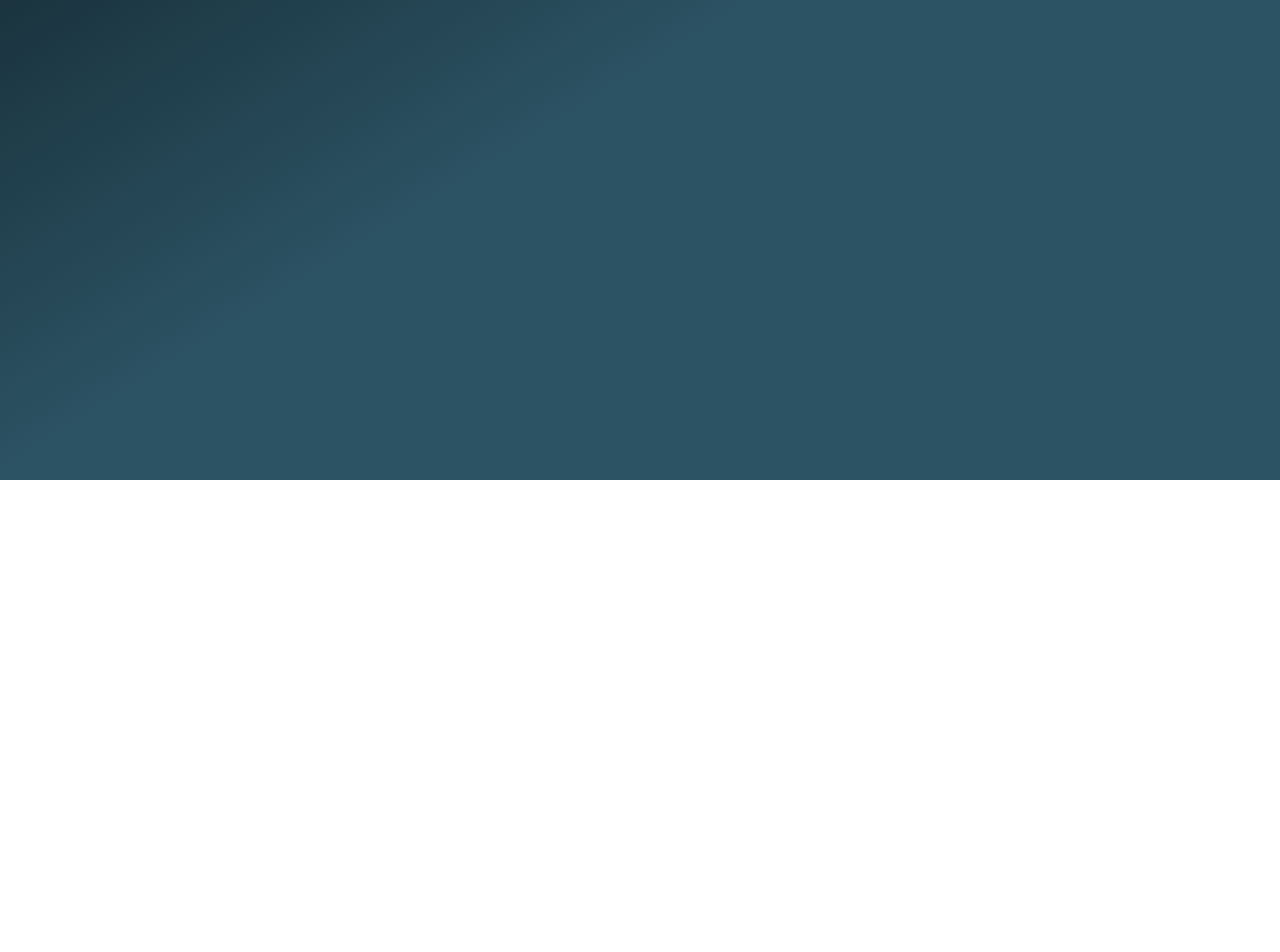
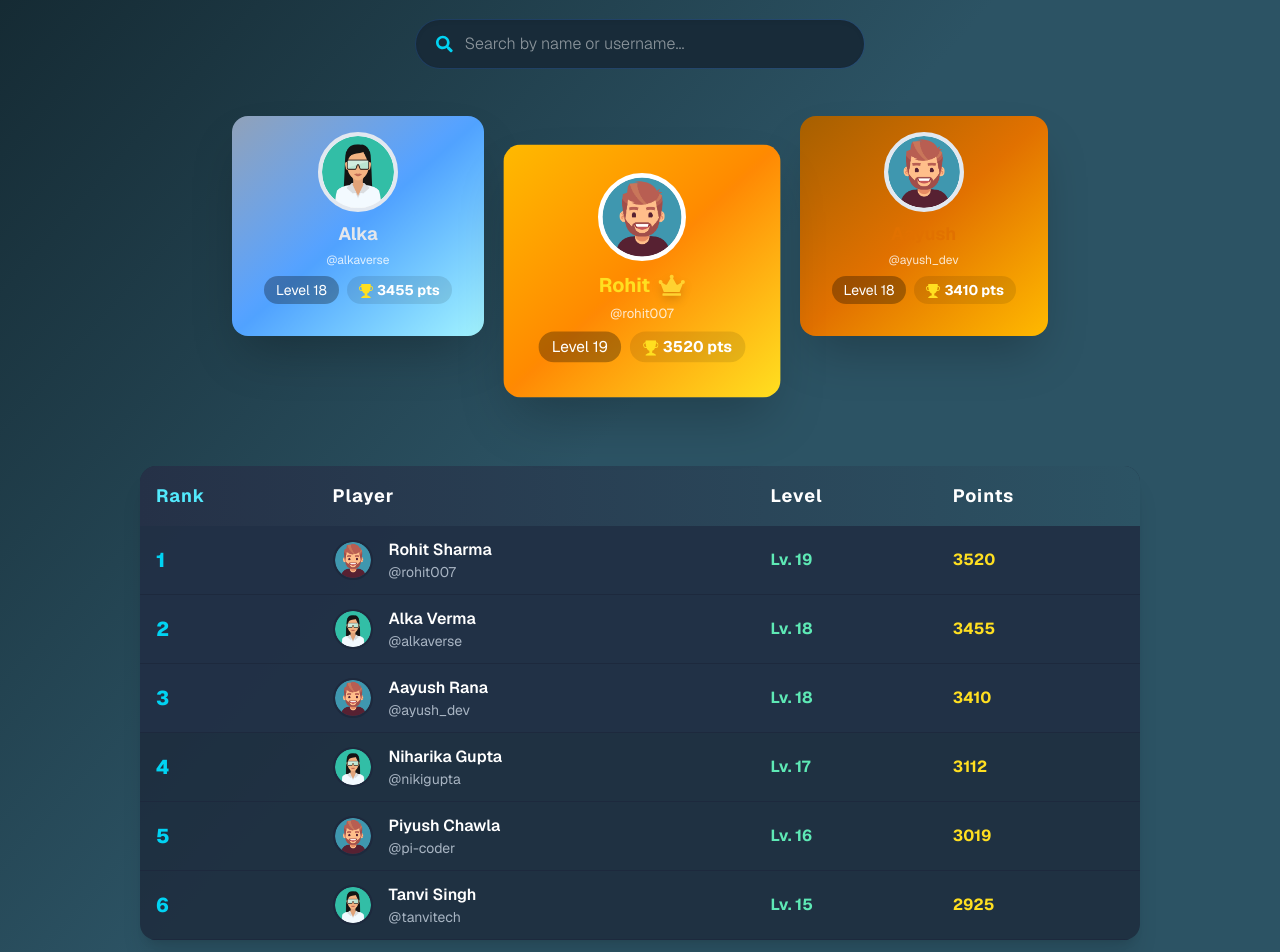
Before and after one commit to YashGupta2116/codequest, a Next.js app: page /leaderboard in a window 1280 px wide. Shown: the part 320-1272 px from the top of the page. Before the commit the page ends 800 px from the top, so only its background shows below. Built offline with nearby package versions, Linux system fonts and the light colour scheme; no server answers; sample sign-in values are in the browser's storage.

Commit message:
Created Leaderboard Page

```diff
--- a/app/(root)/leaderboard/page.jsx
+++ b/app/(root)/leaderboard/page.jsx
@@ -1,11 +1,199 @@
-import React from 'react'
+"use client";
+import React, { useState } from "react";
+import { motion } from "framer-motion";
+import { FaCrown, FaChevronUp, FaSearch } from "react-icons/fa";
+import { BsTrophyFill } from "react-icons/bs";
 
-const page = () => {
-    return (
-        <div className='min-w-screen h-screen bg-gradient-to-br from-[#0F2027] via-[#2C5364] to-[#2C5364]'>
-            page
+// Example Leaderboard Data (replace with your API/data)
+const leaderboard = [
+  {
+    name: "Rohit Sharma",
+    username: "rohit007",
+    avatar: "/images/boy.png",
+    points: 3520,
+    level: 19,
+  },
+  {
+    name: "Alka Verma",
+    username: "alkaverse",
+    avatar: "/images/girl.png",
+    points: 3455,
+    level: 18,
+  },
+  {
+    name: "Aayush Rana",
+    username: "ayush_dev",
+    avatar: "/images/boy.png",
+    points: 3410,
+    level: 18,
+  },
+  {
+    name: "Niharika Gupta",
+    username: "nikigupta",
+    avatar: "/images/girl.png",
+    points: 3112,
+    level: 17,
+  },
+  {
+    name: "Piyush Chawla",
+    username: "pi-coder",
+    avatar: "/images/boy.png",
+    points: 3019,
+    level: 16,
+  },
+  {
+    name: "Tanvi Singh",
+    username: "tanvitech",
+    avatar: "/images/girl.png",
+    points: 2925,
+    level: 15,
+  },
+];
+
+const trophyGradients = [
+  "from-amber-400 via-orange-400 to-yellow-300", // 1st
+  "from-slate-400 via-blue-400 to-cyan-200", // 2nd
+  "from-yellow-700 via-amber-600 to-amber-400", // 3rd
+];
+
+export default function LeaderBoardPage() {
+  const [search, setSearch] = useState("");
+  const filteredLeaderboard = leaderboard.filter(
+    (user) =>
+      user.name.toLowerCase().includes(search.toLowerCase()) ||
+      user.username.toLowerCase().includes(search.toLowerCase())
+  );
+
+  return (
+    <div className="min-h-screen w-full bg-gradient-to-br from-[#0F2027] via-[#2C5364] to-[#2C5364] text-white font-sans overflow-x-hidden flex flex-col">
+
+      {/* Header */}
+      <header className="w-full mt-20 py-14 text-center">
+        <motion.h1
+          initial={{ opacity: 0, y: 40 }}
+          animate={{ opacity: 1, y: 0 }}
+          transition={{ duration: 0.9 }}
+          className="text-7xl md:text-8xl font-black tracking-tight select-none"
+        >
+          <span className="bg-gradient-to-r from-cyan-300 via-blue-400 to-emerald-400 bg-clip-text text-transparent text-20xl">Leaderboard</span>
+        </motion.h1>
+        <div className="mt-4 text-lg text-slate-300 font-light">
+          See who’s topping CodeQuest this week!
         </div>
-    )
+      </header>
+
+      {/* Search Bar */}
+      <div className="flex items-center justify-center mt-2 mb-12">
+        <div className="flex items-center bg-[#182b39] rounded-full px-5 py-3 w-full max-w-md shadow-inner ring-1 ring-blue-800/20">
+          <FaSearch className="mr-3 text-cyan-400 text-lg" />
+          <input
+            type="search"
+            className="w-full bg-transparent text-white placeholder:font-light focus:outline-none"
+            placeholder="Search by name or username..."
+            value={search}
+            onChange={e => setSearch(e.target.value)}
+          />
+        </div>
+      </div>
+
+      {/* Podium Section */}
+      <section className="mx-auto mb-20 flex items-end justify-center gap-8 max-w-4xl w-full px-8">
+        {[1, 0, 2].map((idx, order) => {
+          const user = filteredLeaderboard[idx];
+          return user ? (
+            <motion.div
+              key={user.username}
+              initial={{ y: 80, opacity: 0 }}
+              animate={{ y: 0, opacity: 1 }}
+              transition={{ delay: order * 0.1 }}
+              className={`flex flex-col items-center justify-end rounded-2xl
+                ${order === 1 ? "scale-110 z-10" : "opacity-95"}
+                bg-gradient-to-br ${
+                  trophyGradients[idx]
+                } bg-clip-padding px-8 pb-8 pt-4 shadow-2xl`}
+              style={{
+                minHeight: order === 1 ? 230 : 150,
+                marginBottom: order === 1 ? 0 : 50,
+              }}
+            >
+              {/* Avatar */}
+              <div className={`w-20 h-20 rounded-full border-4 ${order === 1 ? "border-white" : "border-slate-200"} overflow-hidden bg-white mb-2`}>
+                <img
+                  src={user.avatar}
+                  className="object-cover w-full h-full"
+                  alt={user.name}
+                />
+              </div>
+              {/* Name & Crown */}
+              <div className="flex items-center gap-1">
+                <span className={`text-lg font-bold ${idx === 0 ? "text-yellow-300" : idx === 1 ? "text-gray-200" : "text-amber-600"}`}>
+                  {user.name.split(" ")[0]}
+                </span>
+                {order === 1 && <FaCrown className="ml-1 text-2xl text-amber-300 drop-shadow-lg" />}
+              </div>
+              <span className="text-xs text-white/80 mt-1">@{user.username}</span>
+              <div className="flex items-center mt-2">
+                <span className="bg-black/30 rounded-full px-3 py-1 text-sm text-white mr-1">Level {user.level}</span>
+                <span className="bg-black/10 rounded-full px-3 py-1 text-sm text-white ml-1 font-bold">
+                  <BsTrophyFill className="inline-block text-yellow-300 mr-1" />
+                  {user.points} pts
+                </span>
+              </div>
+            </motion.div>
+          ) : null;
+        })}
+      </section>
+
+      {/* Main Table */}
+      <section className="flex-1 w-full max-w-5xl mx-auto px-3 pb-20">
+        <div className="rounded-2xl overflow-hidden shadow-xl bg-[#1C293A]/80">
+          <table className="w-full text-left">
+            <thead className="bg-gradient-to-r from-[#253147] to-[#2C5364]">
+              <tr>
+                <th className="py-4 px-4 text-lg font-bold tracking-wider text-cyan-300">Rank</th>
+                <th className="py-4 px-4 text-lg font-bold tracking-wider">Player</th>
+                <th className="py-4 px-4 text-lg font-bold tracking-wider">Level</th>
+                <th className="py-4 px-4 text-lg font-bold tracking-wider">Points</th>
+              </tr>
+            </thead>
+            <tbody>
+              {filteredLeaderboard.map((user, i) => (
+                <motion.tr
+                  key={user.username}
+                  initial={{ opacity: 0, translateY: 30 }}
+                  animate={{ opacity: 1, translateY: 0 }}
+                  transition={{ delay: 0.1 + i * 0.04 }}
+                  className={`border-b border-slate-800 ${i < 3 ? "bg-[#223148]/80" : ""}`}
+                >
+                  <td className="py-3 px-4 font-extrabold text-xl text-cyan-400">
+                    {i + 1}
+                  </td>
+                  <td className="py-3 px-4 flex items-center gap-4">
+                    <div className="w-10 h-10 rounded-full overflow-hidden bg-gray-700/40 border-2 border-slate-800">
+                      <img
+                        src={user.avatar}
+                        alt={user.name}
+                        className="w-full h-full object-cover"
+                      />
+                    </div>
+                    <div>
+                      <span className="font-semibold">{user.name}</span>
+                      <div className="text-sm text-slate-300 opacity-80">@{user.username}</div>
+                    </div>
+                  </td>
+                  <td className="py-3 px-4 font-bold text-emerald-300">Lv. {user.level}</td>
+                  <td className="py-3 px-4 font-bold text-yellow-300">{user.points}</td>
+                </motion.tr>
+              ))}
+            </tbody>
+          </table>
+        </div>
+      </section>
+
+      {/* Footer */}
+      <footer className="py-10 border-t border-slate-800 bg-[#172030]/60 text-center text-slate-400 text-sm font-medium tracking-wide">
+        © 2025 CodeQuest by Package.Json Team.
+      </footer>
+    </div>
+  );
 }
-
-export default page
```
Also changed, not shown: public/images/boy.png (added), public/images/girl.png (added).
